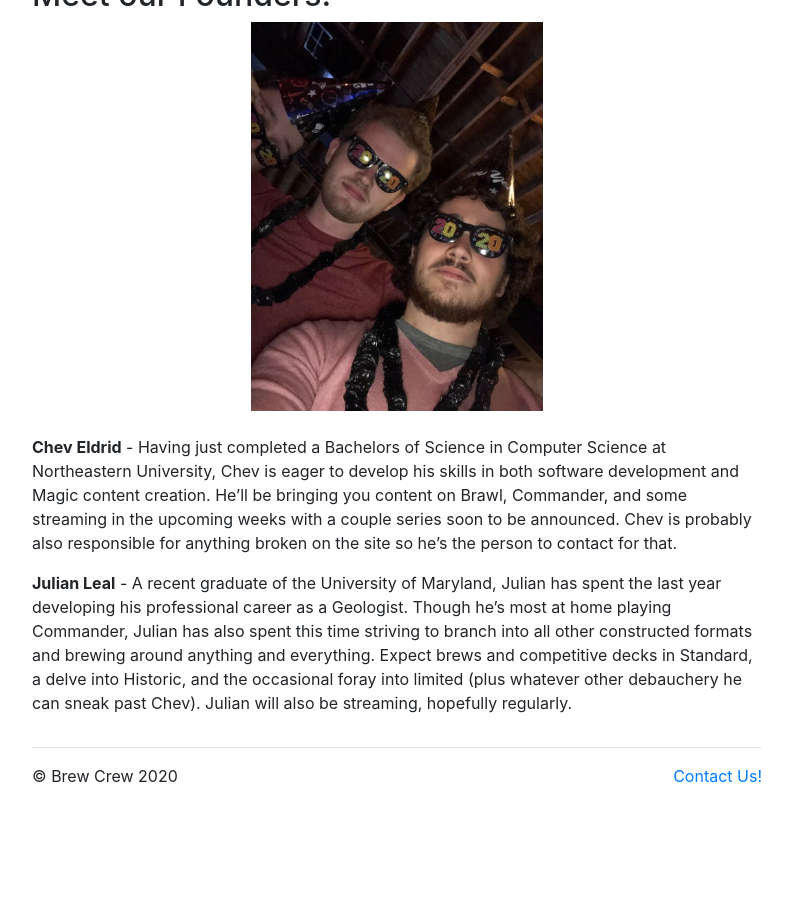
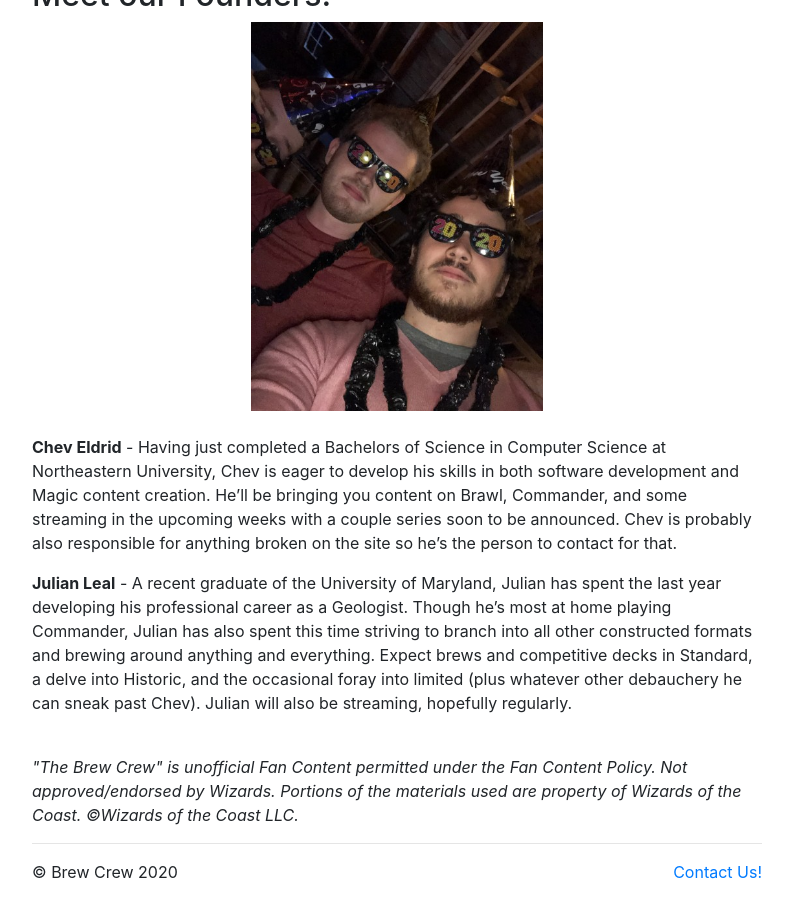
Before and after one commit to chevEldrid/mtgsite, a Jekyll site: the page built from about.md, in a window 1280 px wide and 900 px high, scrolled down 1057 px. Shown: the whole window, without its empty margins (243-1036 px from the left). Built offline with Jekyll 4.4.1, drawn with Linux system fonts in a browser that asks for light colours; before the commit the page ends 1861 px from its top, so only the background shows below that.

Commit message:
adding legal notice for fan content

```diff
--- a/about.md
+++ b/about.md
@@ -28,6 +28,8 @@
             <br/>
             <p><b>Chev Eldrid</b> - Having just completed a Bachelors of Science in Computer Science at Northeastern University, Chev is eager to develop his skills in both software development and Magic content creation. He’ll be bringing you content on Brawl, Commander, and some streaming in the upcoming weeks with a couple series soon to be announced. Chev is probably also responsible for anything broken on the site so he’s the person to contact for that.</p>
             <p><b>Julian Leal</b> - A recent graduate of the University of Maryland, Julian has spent the last year developing his professional career as a Geologist. Though he’s most at home playing Commander, Julian has also spent this time striving to branch into all other constructed formats and brewing around anything and everything. Expect brews and competitive decks in Standard, a delve into Historic, and the occasional foray into limited (plus whatever other debauchery he can sneak past Chev). Julian will also be streaming, hopefully regularly.</p>
+            <br />
+            <i>"The Brew Crew" is unofficial Fan Content permitted under the Fan Content Policy. Not approved/endorsed by Wizards. Portions of the materials used are property of Wizards of the Coast. ©Wizards of the Coast LLC.</i>
         </div>
     </div>
 </div>
```
